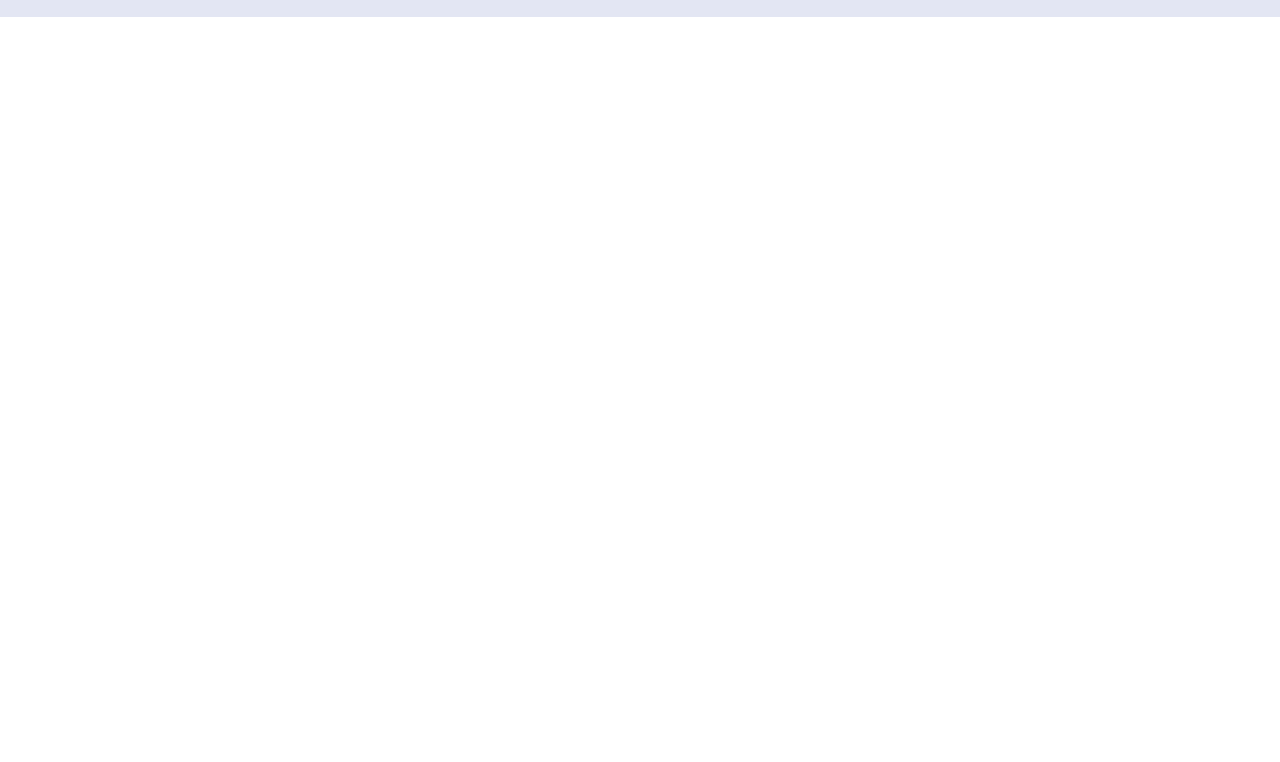
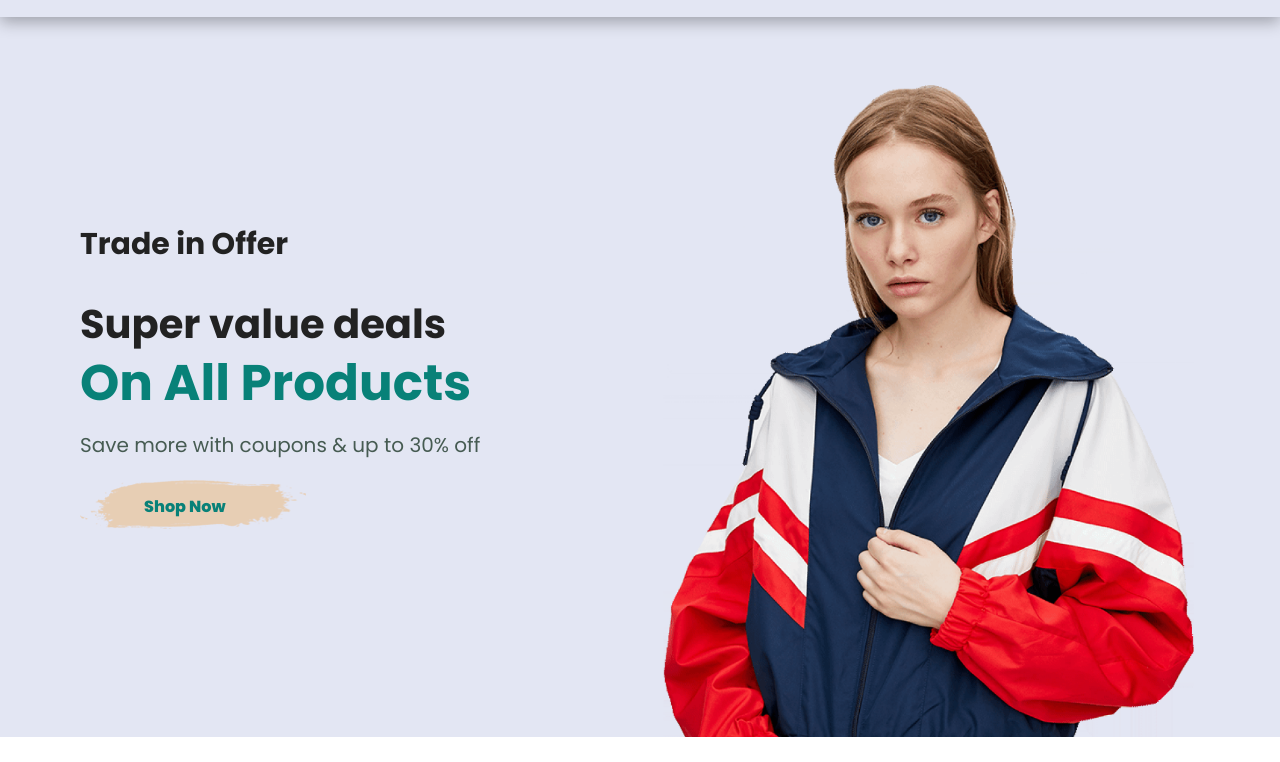
Before and after one commit to DanielKrol90/project-EComerceShop, a plain HTML site: page index.html in a window 1280 px wide. Shown: the part 90-852 px from the top of the page. Before the commit the page ends 800 px from the top, so only its background shows below. Drawn offline with Linux system fonts and the light colour scheme.

Commit message:
section text on left finished, next features

```diff
--- a/index.html
+++ b/index.html
@@ -1,26 +1,30 @@
 <!DOCTYPE html>
 <html lang="en">
   <head>
-    <meta charset="UTF-8">
-    <meta http-equiv="X-UA-Compatible" content="IE=edge">
-    <meta name="viewport" content="width=device-width, initial-scale=1.0">
+    <meta charset="UTF-8" />
+    <meta http-equiv="X-UA-Compatible" content="IE=edge" />
+    <meta name="viewport" content="width=device-width, initial-scale=1.0" />
     <title>E-Shop Commerce Project</title>
 
     <!-- ! GOOGLE FONTS -->
-    <link href="https://fonts.googleapis.com/css2?family=Poppins:wght@100;200;300;400;500;600;700;800;900&display=swap" rel="stylesheet">
+    <link
+      href="https://fonts.googleapis.com/css2?family=Poppins:wght@100;200;300;400;500;600;700;800;900&display=swap"
+      rel="stylesheet"
+    />
     <!-- ! FONT AWESOME 6.1.1 -->
-    <link rel="stylesheet" href="https://cdnjs.cloudflare.com/ajax/libs/font-awesome/6.1.1/css/all.min.css">
+    <link
+      rel="stylesheet"
+      href="https://cdnjs.cloudflare.com/ajax/libs/font-awesome/6.1.1/css/all.min.css"
+    />
     <!-- ! CUSTOM STYLE -->
-    <link rel="stylesheet" href="styles/style.css">
-
+    <link rel="stylesheet" href="styles/style.css" />
   </head>
 
+  <body>
 
-
-<body>
+    <!-- ! SECTION HEADER and NAVBAR     -->
     <section id="header">
-        <a href="#"><img src="images/logo.png" alt="logo" class="logo"></a>
-
+      <a href="#"><img src="images/logo.png" alt="logo" class="logo" /></a>
       <div>
         <ul id="navbar">
           <li>
@@ -39,18 +43,31 @@
             <a href="contact.html">Contact</a>
           </li>
           <li>
-                    <a href="shopcart.html"><i class="fa-solid fa-cart-shopping"></i></a>
+            <a href="shopcart.html"
+              ><i class="fa-solid fa-cart-shopping"></i
+            ></a>
           </li>
         </ul>
       </div>
+    </section>
+    <!-- ? END SECTION HEADER and NAVBAR -->
 
+    <!-- ! SECTION TEXT on LEFT SIDE     -->
+    <section id="left-side-text">
+        <h3>Trade in Offer</h3>
+        <h2>Super value deals</h2>
+        <h1>On All Products</h1>
+        <p>Save more with coupons & up to 30% off</p>
+        <button>Shop Now</button>
     </section>
+    <!-- ? END SECTION TEXT on LEFT SIDE     -->
 
 
-
-
-
-
+    <section id="features">
+        <div class="fe-box">
+            <img src="" alt="">
+        </div>
+    </section>
 
 
 
--- a/styles/style.css
+++ b/styles/style.css
@@ -17,22 +17,22 @@ h1 {
 }
 
 h2 {
-    font-size: 46px;
+    font-size: 40px;
     line-height: 54px;
     color: #222;
 }
 
 h3 {
-    font-size: 20px;
+    font-size: 30px;
     color: #222;
 }
 h4 {
-    font-size: 12px;
+    font-size: 20px;
     font-weight: 700;
 }
 
 p {
-    font-size: 16px;
+    font-size: 20px;
     color: #465b52;
     margin: 15px 0 20px 0;
 }
@@ -58,7 +58,11 @@ p {
     justify-content: space-between;
     padding: 20px 80px;
     background-color: #e3e6f3;
-    box-shadow: 0 5px 15px rbga(0, 0, 0, 0,06);
+    box-shadow: 0 5px 15px rgba(0, 0, 0, 0.3);
+    z-index: 999;
+    position: sticky;
+    top: 0;
+    left: 0;
 }
 
 #navbar {
@@ -95,5 +99,41 @@ p {
     position: absolute;
     bottom: -4px;
     left: 20px;
+}
 
+/*! SECTION LEFT SIDE TEXT */
+
+#left-side-text {
+    background-image: url("/images/leftSideText.png");
+    height: 90vh;
+    width: 100%;
+    background-size: cover;
+    background-position: top 25% right 0%;
+    padding: 0 80px;
+    display: flex;
+    flex-direction: column;
+    align-items: flex-start;
+    justify-content: center;
 }
+
+#left-side-text h3 {
+    padding-bottom: 30px;
+}
+
+#left-side-text h1 {
+    color: #088178;
+}
+
+#left-side-text button {
+    background-image: url("/images/button.png");
+    background-color: transparent;
+    color: #088178;
+    border: 0;
+    padding: 14px 80px 14px 64px;
+    background-repeat: no-repeat;
+    cursor: pointer;
+    font-weight: 800;
+    font-size: 16px;
+}
+
+/*! SECTION FEATURES */
```
Also changed, not shown: images/button.png (added), images/leftSideText.png (added). Lines whose indentation alone changed are shown as unchanged.
